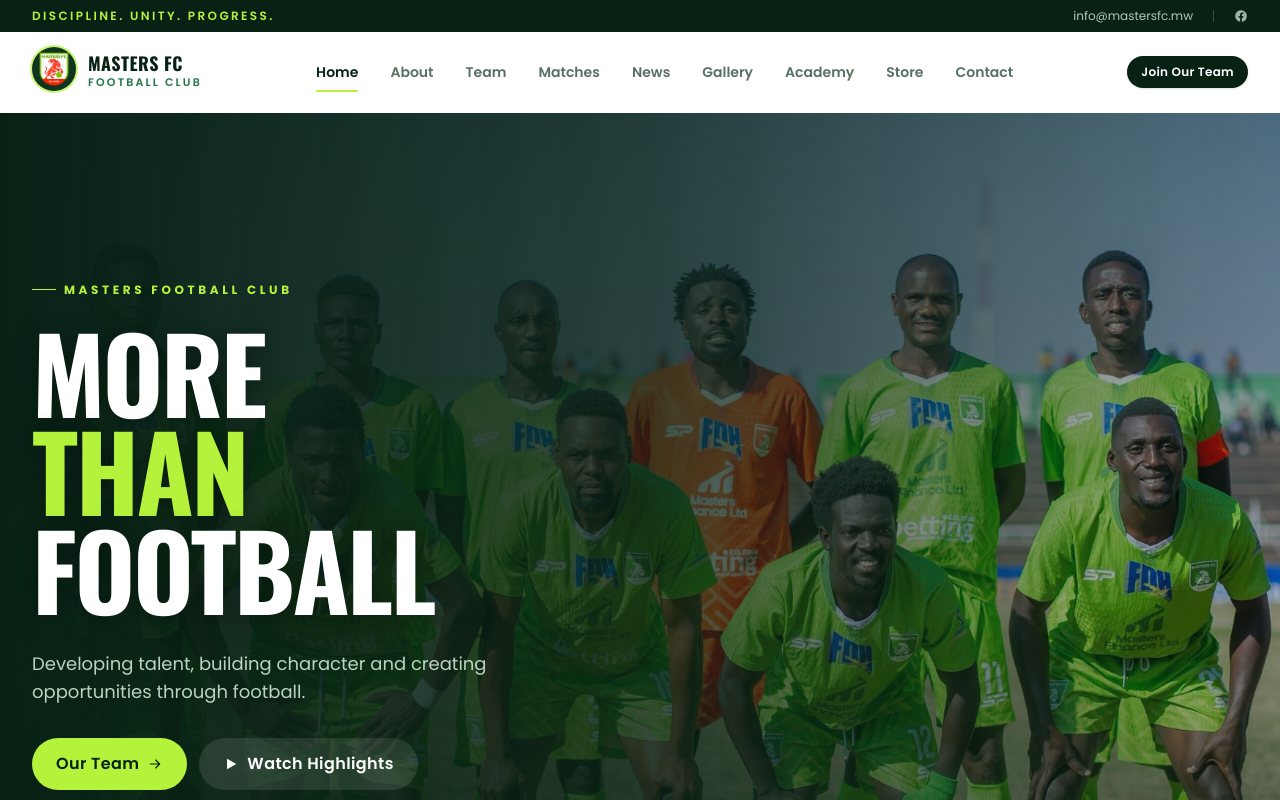
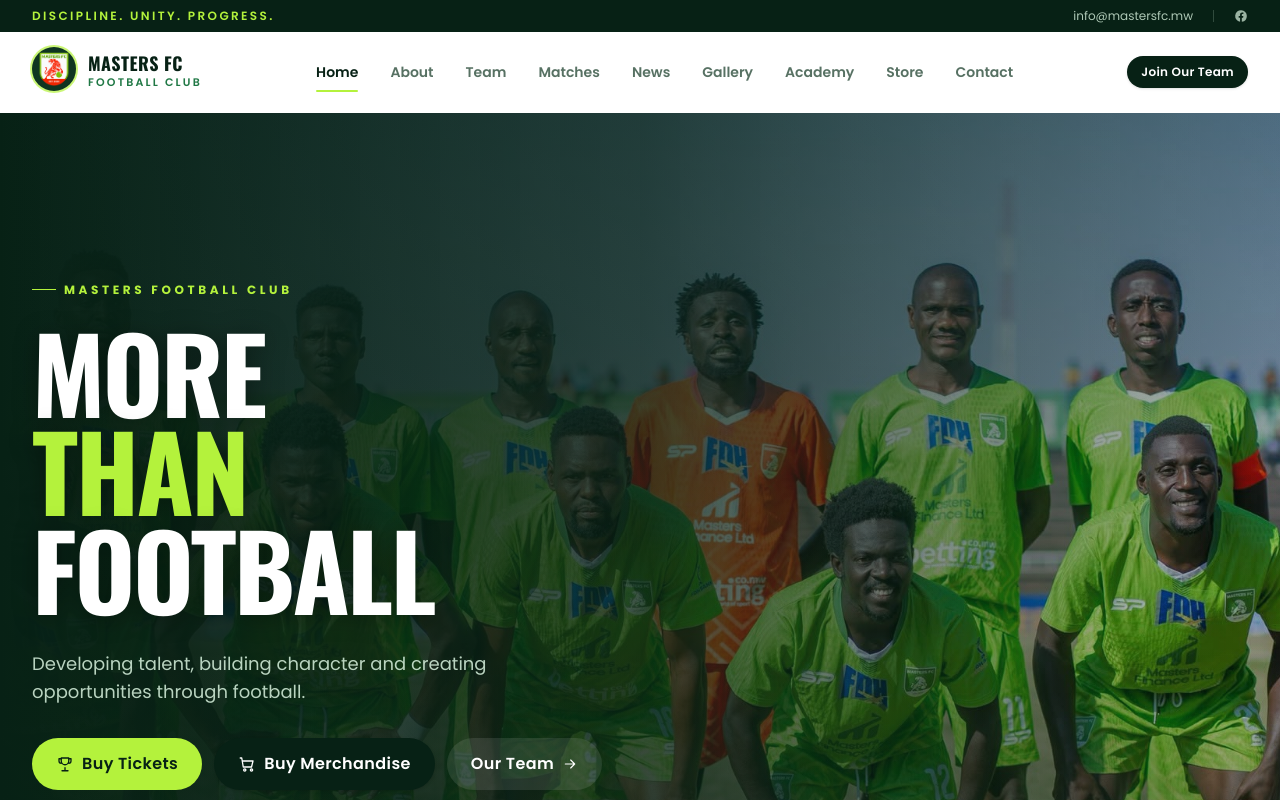
Before and after one commit to horacemw/mastersfc, a React (Vite) app: page / in a window 1280 px wide. Shown: the top 800 px of the page. Built offline with nearby package versions, Linux system fonts and the light colour scheme.

Commit message:
home: add 'Buy Tickets' and 'Buy Merchandise' hero CTAs

```diff
--- a/src/pages/HomePage.tsx
+++ b/src/pages/HomePage.tsx
@@ -16,6 +16,7 @@ import { stats } from '../data/stats';
 import { club } from '../data/club';
 import {
   ArrowRight,
+  CartIcon,
   CheckCircle,
   Heart,
   Play,
@@ -81,7 +82,13 @@ export function HomePage() {
               Developing talent, building character and creating opportunities through football.
             </p>
             <div className="mt-8 flex flex-wrap gap-3 animate-fade-up delay-300">
-              <LinkButton to="/team" variant="lime" size="lg" iconRight={<ArrowRight />}>
+              <LinkButton to="/matches" variant="lime" size="lg" icon={<Trophy />}>
+                Buy Tickets
+              </LinkButton>
+              <LinkButton to="/store" variant="dark" size="lg" icon={<CartIcon />}>
+                Buy Merchandise
+              </LinkButton>
+              <LinkButton to="/team" variant="ghost" size="lg" className="!text-white !bg-white/10 hover:!bg-white/15" iconRight={<ArrowRight />}>
                 Our Team
               </LinkButton>
               <LinkButton to="/gallery" variant="ghost" size="lg" className="!text-white !bg-white/10 hover:!bg-white/15" icon={<Play />}>
```
Also changed, not shown: 2 other files (tests, documents, lock files or other folders).
